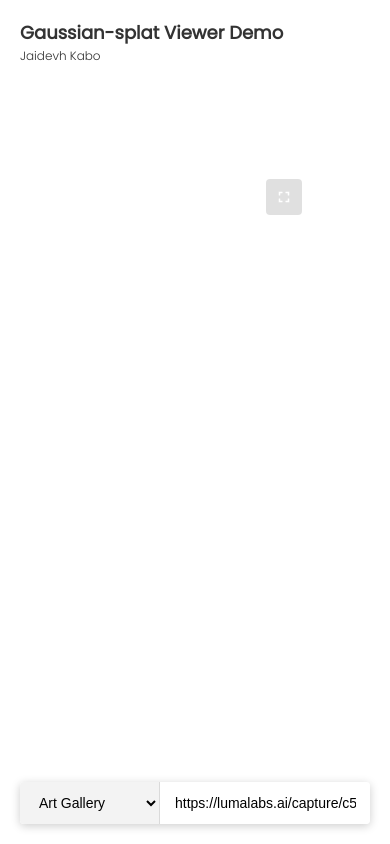
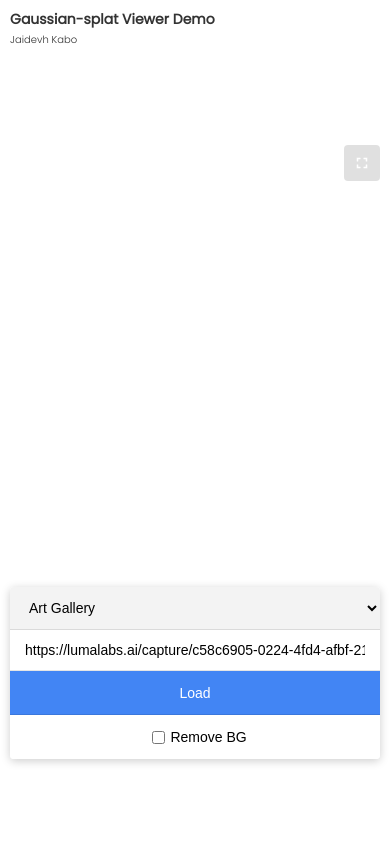
Before and after one commit to jaidevhk/GsplatViewerDemo, a plain HTML site: page product-viewer.html in a window 390 px wide. Drawn offline with nearby package versions, Linux system fonts and the light colour scheme.

Commit message:
fixed issues with responsivness

```diff
--- a/product-viewer.html
+++ b/product-viewer.html
@@ -9,22 +9,24 @@
         body {
             margin: 0;
             padding: 0;
-            overflow: hidden;
+            overflow-x: hidden;
             font-family: 'Arial', sans-serif;
             display: flex;
+            flex-direction: column;
+            align-items: center;
             justify-content: center;
-            align-items: center;
-            height: 100vh;
+            min-height: 100vh;
             background-color: #ffffff;
         }
 
         .viewer-container {
             position: relative;
-            width: 60%;
-            height: 60%;
+            width: 100%;
+            height: 70vh;
             max-width: 1200px;
             border-radius: 8px;
             overflow: hidden;
+            margin-top: 60px; /* Add space above the viewer */
         }
 
         #canvas {
@@ -35,24 +37,23 @@
         }
 
         .controls {
-            position: absolute;
-            bottom: 20px;
-            left: 0;
             width: 100%;
-            padding: 0 20px;
+            max-width: 1200px;
+            padding: 15px 20px;
             box-sizing: border-box;
             z-index: 10;
+            margin-top: 10px;
         }
 
         .url-input {
             width: 100%;
             display: flex;
-            max-width: 600px;
             margin: 0 auto;
             background: rgba(255, 255, 255, 0.8);
             border-radius: 4px;
             overflow: hidden;
             box-shadow: 0 2px 10px rgba(0, 0, 0, 0.2);
+            flex-wrap: wrap; /* Allow items to wrap on small screens */
         }
 
         .splat-select {
@@ -64,10 +65,13 @@
             outline: none;
             cursor: pointer;
             border-right: 1px solid rgba(0, 0, 0, 0.1);
+            flex: 1;
+            min-width: 120px;
         }
 
         #splat-url {
-            flex: 1;
+            flex: 2;
+            min-width: 150px;
             padding: 12px 15px;
             border: none;
             background: transparent;
@@ -83,6 +87,7 @@
             cursor: pointer;
             font-size: 14px;
             font-weight: 500;
+            min-width: 80px;
         }
 
         #load-button:hover {
@@ -95,6 +100,7 @@
             padding: 0 15px;
             border-left: 1px solid rgba(0, 0, 0, 0.1);
             background-color: rgba(255, 255, 255, 0.8);
+            min-width: 110px;
         }
 
         .bg-control label {
@@ -156,6 +162,69 @@
             font-weight: 600;
             display: block;
             margin-bottom: 3px;
+        }
+
+        /* Media queries for responsive design */
+        @media (max-width: 768px) {
+            .viewer-container {
+                width: 100%;
+                height: 60vh; /* Reduced height for mobile */
+                max-width: none;
+                border-radius: 0;
+                margin-bottom: 10px;
+            }
+
+            .controls {
+                padding: 10px;
+                width: 100%;
+                max-width: 100%;
+                box-sizing: border-box;
+            }
+
+            .url-input {
+                max-width: none;
+                flex-direction: column;
+            }
+
+            .splat-select, #splat-url, #load-button, .bg-control {
+                width: 100%;
+                min-width: 0;
+                box-sizing: border-box;
+                border-right: none;
+                border-left: none;
+                border-bottom: 1px solid rgba(0, 0, 0, 0.1);
+            }
+
+            #load-button, .bg-control {
+                min-height: 44px;
+            }
+
+            .bg-control {
+                justify-content: center;
+                border-bottom: none;
+            }
+        }
+
+        @media (max-width: 480px) {
+            body {
+                overflow-y: auto;
+                height: auto;
+            }
+
+            .viewer-container {
+                height: 50vh; /* Further reduced height for small phones */
+                min-height: 250px; /* Ensure a minimum height */
+            }
+
+            .attribution {
+                top: 10px;
+                left: 10px;
+                font-size: 10px;
+            }
+
+            .attribution .title {
+                font-size: 14px;
+            }
         }
     </style>
 </head>
```
